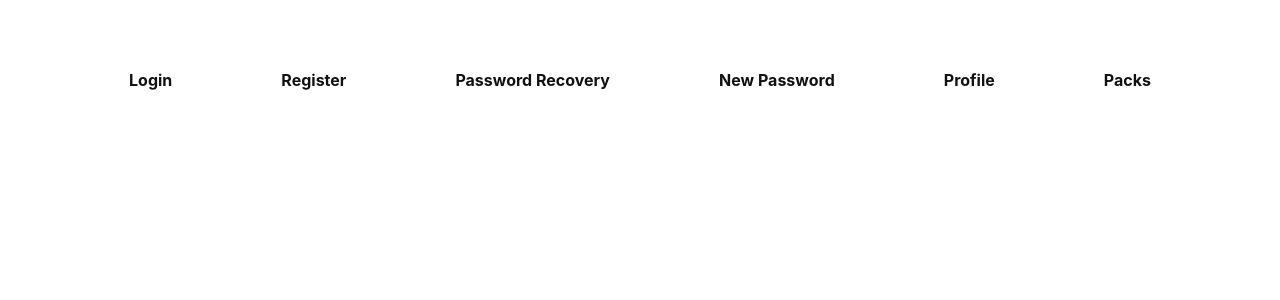
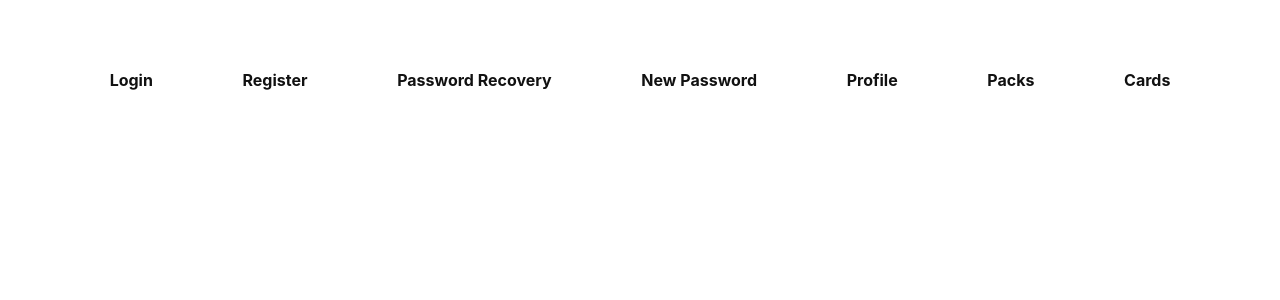
Before and after one commit to alekseidarafeichyk/cards, a React (Create React App) app: page / in a window 1280 px wide. Shown: the top 300 px of the page. Built offline with nearby package versions, Linux system fonts and the light colour scheme; no server answers.

Commit message:
removing warnings and adding cards page, add React.memo in Table

```diff
--- a/src/n1-main/m1-ui/App.tsx
+++ b/src/n1-main/m1-ui/App.tsx
@@ -10,7 +10,7 @@ const App = () => {
 
     useEffect(() => {
         dispatch(authMe())
-    }, [])
+    }, [dispatch])
 
     return (
         <div className={'App'}>
--- a/src/n1-main/m1-ui/Main/Header/Header.tsx
+++ b/src/n1-main/m1-ui/Main/Header/Header.tsx
@@ -1,7 +1,7 @@
 import React from 'react';
 import style from './Header.module.css'
 import {NavLinkCommon} from '../../common/Navlink/NavlinkCommon';
-import {login, newPassword, packs, passwordRecovery, profile, register} from '../../routes/RoutePass';
+import {cards, login, newPassword, packs, passwordRecovery, profile, register} from '../../routes/RoutePass';
 
 export const Header = () => {
     return (
@@ -12,5 +12,6 @@ export const Header = () => {
             <NavLinkCommon to={newPassword} linkName={'New Password'}/>
             <NavLinkCommon to={profile} linkName={'Profile'}/>
             <NavLinkCommon to={packs} linkName={'Packs'}/>
+            <NavLinkCommon to={cards} linkName={'Cards'}/>
         </div>)
 }
--- a/src/n1-main/m1-ui/Main/Main.tsx
+++ b/src/n1-main/m1-ui/Main/Main.tsx
@@ -1,5 +1,4 @@
 import React from 'react';
-import style from './Main.module.css'
 import {Header} from './Header/Header';
 import {Routes} from '../routes/Route';
 
--- /dev/null
+++ b/src/n1-main/m1-ui/Main/Pages/p7-cards/Cards.tsx
@@ -0,0 +1,5 @@
+import React from "react";
+
+export const Cards = () => {
+    return <div>Cards</div>
+}
--- a/src/n1-main/m1-ui/common/Navlink/NavlinkCommon.tsx
+++ b/src/n1-main/m1-ui/common/Navlink/NavlinkCommon.tsx
@@ -1,4 +1,4 @@
-import React, {FC} from 'react';
+import React from 'react';
 import { NavLink } from 'react-router-dom';
 import style from './NavlinkCommon.module.css'
 
--- a/src/n1-main/m1-ui/common/Table/Table.tsx
+++ b/src/n1-main/m1-ui/common/Table/Table.tsx
@@ -7,7 +7,7 @@ import {RootState} from '../../../m2-bll/store';
 import {addingPackTC, cardPack, deletePackTC, getSetPacks, updatePackTC} from '../../../m2-bll/reducers/packsReducer';
 
 
-export const Table = () => {
+export const Table = React.memo (() => {
 
     const newName = "new checked name"
 
@@ -61,8 +61,8 @@ export const Table = () => {
                 <th>
                     <button onClick={onClickAddPack}>Add</button>
                 </th>
-                <th></th>
-                <th></th>
+                <th> </th>
+                <th> </th>
             </tr>
             </thead>
             <tbody>
@@ -70,4 +70,4 @@ export const Table = () => {
             </tbody>
         </table>
     );
-}
+})
--- a/src/n1-main/m1-ui/routes/Route.tsx
+++ b/src/n1-main/m1-ui/routes/Route.tsx
@@ -1,13 +1,14 @@
 import React from 'react';
 import style from './Route.module.css'
 import {Route} from 'react-router-dom';
-import {login, newPassword, packs, passwordRecovery, profile, register} from './RoutePass';
+import {cards, login, newPassword, packs, passwordRecovery, profile, register} from './RoutePass';
 import {Login} from '../Main/Pages/p1-login/Login';
 import {Register} from '../Main/Pages/p2-register/Register';
 import {PasswordRecovery} from '../Main/Pages/p3-passwordRecovery/PasswordRecovery';
 import {NewPassword} from '../Main/Pages/p4-newPassword/NewPassword';
 import {Profile} from '../Main/Pages/p5-profile/Profile';
 import {Packs} from "../Main/Pages/p6-packs/Packs";
+import {Cards} from "../Main/Pages/p7-cards/Cards";
 
 export const Routes = () => {
     return (
@@ -18,6 +19,7 @@ export const Routes = () => {
             <Route path={newPassword} render={() => <NewPassword/>}/>
             <Route path={profile} render={() => <Profile/>}/>
             <Route path={packs} render={() => <Packs/>}/>
+            <Route path={cards} render={() => <Cards/>}/>
         </div>
     )
 }
--- a/src/n1-main/m1-ui/routes/RoutePass.ts
+++ b/src/n1-main/m1-ui/routes/RoutePass.ts
@@ -4,3 +4,4 @@ export const passwordRecovery: string = '/password_recovery';
 export const newPassword: string = '/new_password';
 export const profile: string = '/profile';
 export const packs: string = '/packs';
+export const cards: string = '/cards';
```
